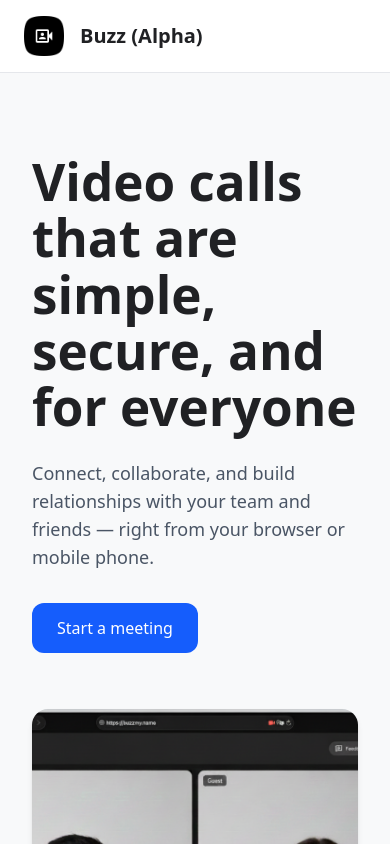
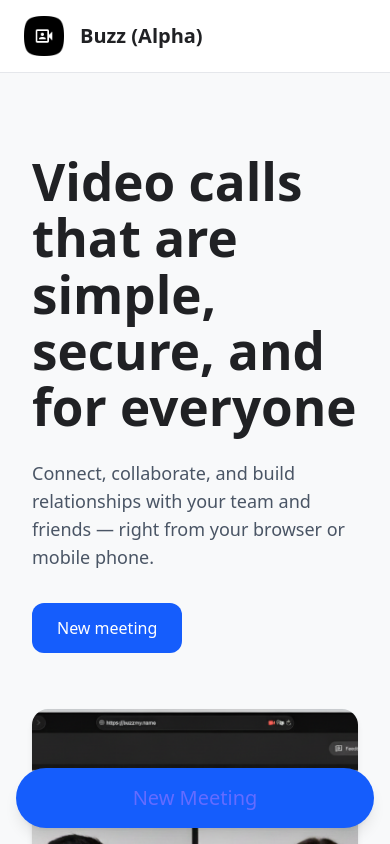
Before and after one commit to igorkosta/kike-meet, a React (Vite) app: page / in a window 390 px wide. Shown: the top 844 px of the page. Built offline with nearby package versions, Linux system fonts and the light colour scheme.

Commit message:
Better mobile design

```diff
--- a/src/Landing.jsx
+++ b/src/Landing.jsx
@@ -33,7 +33,7 @@
             <button
               onClick={() => navigate("/meet")}
               className="px-6 py-3 bg-blue-600 text-white rounded-xl font-medium hover:bg-blue-700 transition">
-              Start a meeting
+              New meeting
             </button>
             {/* Join Meeting
             <div className="flex items-center gap-2 border border-gray-300 rounded-xl px-4 py-3 bg-white">
@@ -44,6 +44,22 @@
               />
             </div>*/}
           </div>
+          {/* ⭐ Sticky mobile button */}
+      <div className="md:hidden fixed bottom-4 left-0 right-0 flex justify-center px-4">
+        <a
+          href="/meet"
+          className="
+            bg-blue-600 hover:bg-blue-700 text-white font-semibold
+            rounded-full shadow-lg
+            text-xl
+            px-10 py-4
+            transition
+            w-full max-w-md text-center
+          "
+        >
+          New Meeting
+        </a>
+      </div>
         </div>
 
         {/* Right Illustration */}
--- a/src/MeetUI.jsx
+++ b/src/MeetUI.jsx
@@ -229,7 +229,11 @@
         <div className="flex flex-1 flex-col md:flex-row items-center justify-center gap-4 mb-4">
 
           { isMobile ? (
-            <div className="sm:hidden w-full h-full relative">
+            <div className=" absolute inset-0
+              flex
+              items-center justify-center
+              bg-black"
+            >
               <video
                 ref={remoteVideoRef}
                 autoPlay
@@ -242,7 +246,7 @@
                 ref={localVideoRef}
                 autoPlay
                 playsInline
-                className={`absolute top-4 right-4 w-24 h-32 rounded-lg shadow-lg ${!camEnabled ? "opacity-0" : "opacity-100"}`}
+                className={`absolute top-4 right-4 w-32 h-48 rounded-lg shadow-lg ${!camEnabled ? "opacity-0" : "opacity-100"}`}
               />
             </div>
           ) : (
--- a/src/components/Footer.jsx
+++ b/src/components/Footer.jsx
@@ -1,18 +1,29 @@
 import React from "react";
 import { Mic, MicOff, Video, VideoOff, Info, PhoneOff } from "lucide-react";
+import ShareMeetingButton from "./ShareMeetingButton";
+import useIsMobile from "../hooks/useIsMobile";
 
 export default function Footer({ toggleMic, toggleCam, endCall, micEnabled, camEnabled, setShowMeetingInfo }) {
+  const isMobile = useIsMobile();
+
   return (
     <footer
-      className="fixed bottom-0 left-0 w-full z-20 bg-neutral-800/95 backdrop-blur-md
-                 flex items-center justify-center gap-6 py-3
-                 border-t border-neutral-700
-                 safe-area-inset-bottom"
+      className={isMobile ? `md:hidden
+        fixed bottom-0 left-0 right-0
+        flex items-center justify-center gap-6
+        px-6 py-4
+        backdrop-blur-md bg-white/30
+        text-white` : `hidden md:flex
+        absolute bottom-0 left-0 right-0
+        p-5 items-center justify-center
+        backdrop-blur-md bg-white/30
+        text-white gap-6`}
+
     >
       <button
         onClick={toggleMic}
         className={`p-3 rounded-full bg-black-600 ${
-          micEnabled ? "bg-neutral-700" : "bg-red-600"
+          micEnabled ? "bg-neutral-800" : "bg-red-600"
         }`}
         title="Toggle Microphone"
       >
@@ -22,7 +33,7 @@
       <button
         onClick={toggleCam}
         className={`p-3 rounded-full ${
-          camEnabled ? "bg-neutral-700" : "bg-red-600"
+          camEnabled ? "bg-neutral-800" : "bg-red-600"
         }`}
         title="Toggle Camera"
       >
@@ -39,11 +50,12 @@
 
       <button
         onClick={() => setShowMeetingInfo((v) => !v)}
-        className="p-3 rounded-full bg-neutral-700"
+        className="p-3 rounded-full bg-neutral-800"
         title="Meeting info"
       >
-        <Info size={20} />
+        <Info size={22} />
       </button>
+
     </footer>
   );
 }
--- a/src/components/Header.jsx
+++ b/src/components/Header.jsx
@@ -1,11 +1,12 @@
 import React from "react";
 import ShareMeetingButton from "./ShareMeetingButton";
 import FeedbackButton from "./FeedbackButton";
+import useIsMobile from "../hooks/useIsMobile";
 
 export default function Header({ myId, setShowFeedbackOverlay }) {
-
+  const isMobile = useIsMobile();
   return (
-    <header className="p-4 bg-neutral-800 flex justify-between items-center">
+    <header className={isMobile ? `hidden md:flex w-full p-4 items-center justify-between bg-white shadow`: `p-4 bg-neutral-800 flex justify-between items-center`}>
       <div className="flex items-center space-x-3 mb-2 sm:mb-0">
 
         <img src="/icon-192.png" alt="KiKé Buzz" className="w-10 h-10 mr-2 object-contain" />
--- a/vite.config.js
+++ b/vite.config.js
@@ -13,9 +13,9 @@
       registerType: "autoUpdate",
       includeAssets: ["favicon.ico", "robots.txt", "apple-touch-icon.png"],
       manifest: {
-        name: "KiKe Buzz",
+        name: "Buzz",
         short_name: "Buzz",
-        description: "Communication Without Surveillance",
+        description: "Surveillance Free Communication",
         theme_color: "#000000",
         background_color: "#000000",
         display: "standalone",
```
